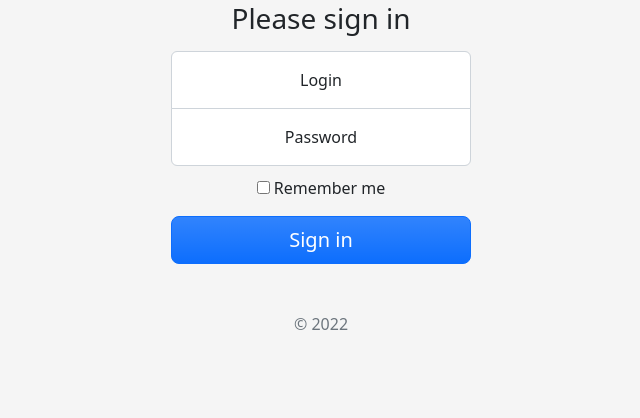
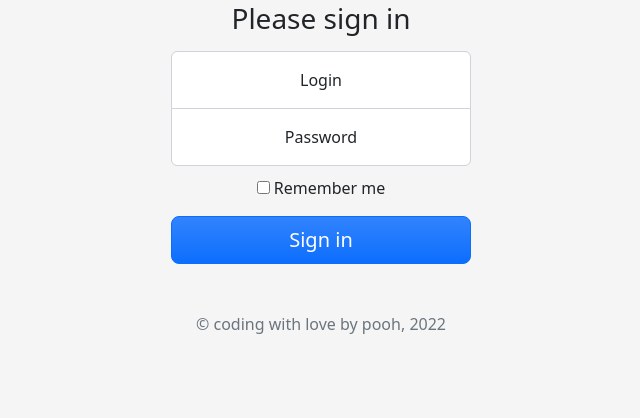
Before and after one commit to pooh2pooh/forum, a PHP site: page / in a window 1280 px wide. Shown: the part 223-641 px from the top of the page, without its empty margins (319-959 px from the left). Run offline with PHP 8.4, Linux system fonts and the light colour scheme.

Commit message:
big update

```diff
--- a/index.php
+++ b/index.php
@@ -46,7 +46,7 @@ if (isset($_POST['USERNAME']) && isset($_POST['PASSWORD'])) {
 				</label>
 			</div>
 			<button class="w-100 btn btn-lg btn-primary bg-gradient" type="submit">Sign in</button>
-			<p class="mt-5 mb-3 text-muted">&copy; 2022</p>
+			<p class="mt-5 mb-3 text-muted">&copy; coding with love by pooh, 2022</p>
 		</form>
 	</main>
 
```
